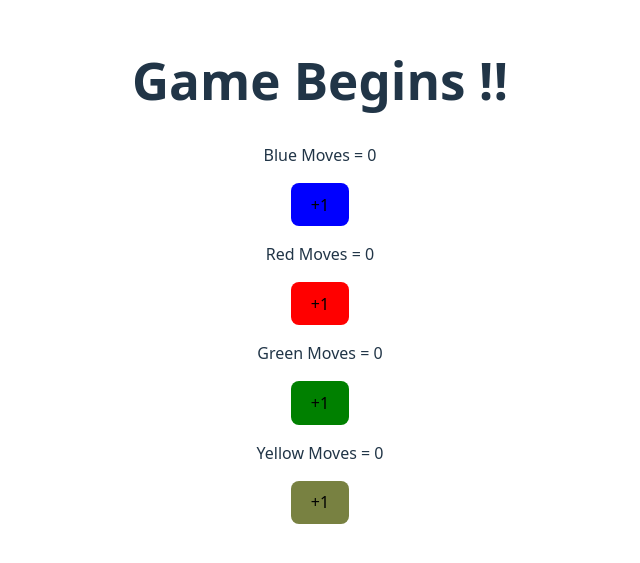
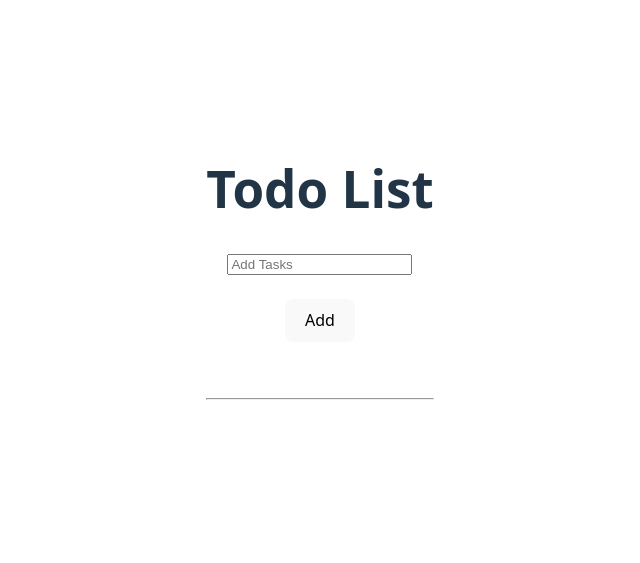
Before and after one commit to vishal-umare/REACT-PART2, a React (Vite) app: page / in a window 1280 px wide. Shown: the part 129-692 px from the top of the page, without its empty margins (320-960 px from the left). Built offline with nearby package versions, Linux system fonts and the light colour scheme.

Commit message:
todo list created

```diff
--- a/src/App.jsx
+++ b/src/App.jsx
@@ -5,6 +5,7 @@
 import Counter from './counter'
 import LikeButton from './LikeButton'
 import LudoBoard from './LudoBoard'
+import TodoList from './TodoList'
 
 function App() {
   const [count, setCount] = useState(0)
@@ -15,7 +16,9 @@
 
       {/* <LikeButton/> */}
 
-      <LudoBoard/>
+      {/* <LudoBoard/> */}
+
+      <TodoList/>
     </>
   )
 }
--- /dev/null
+++ b/src/TodoList.jsx
@@ -0,0 +1,33 @@
+import {useState } from "react";
+
+export default function TodoList(){
+        let [todos , setTodos] = useState([]);
+        let [newTask, setNewTask] = useState("");
+
+    function addNewTask(){
+        setTodos([...todos , newTask]);
+        setNewTask("");
+    }
+
+    function updateNewTask(event){
+        setNewTask(event.target.value);
+    }
+    return (
+
+        <div>
+            <h1>Todo List</h1>
+            <input placeholder="Add Tasks" value={newTask} onChange={updateNewTask}/>
+            <br /><br />
+            <button onClick={addNewTask}>Add</button>
+            <br /><br /><br />
+            <hr />
+            <ul>
+                {
+                    todos.map((todo)=>(
+                        <li>{todo}</li>
+                    ))
+                }
+            </ul>
+        </div>
+    )
+}
```
